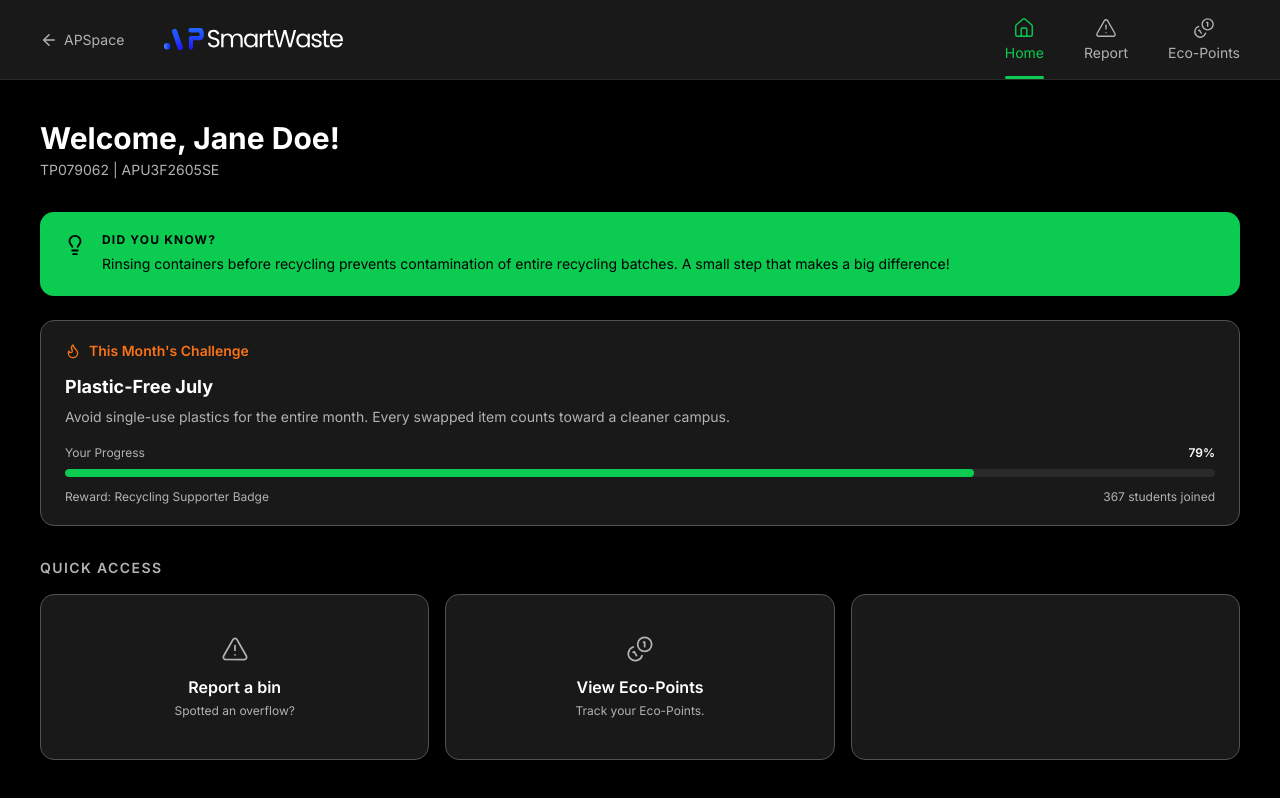
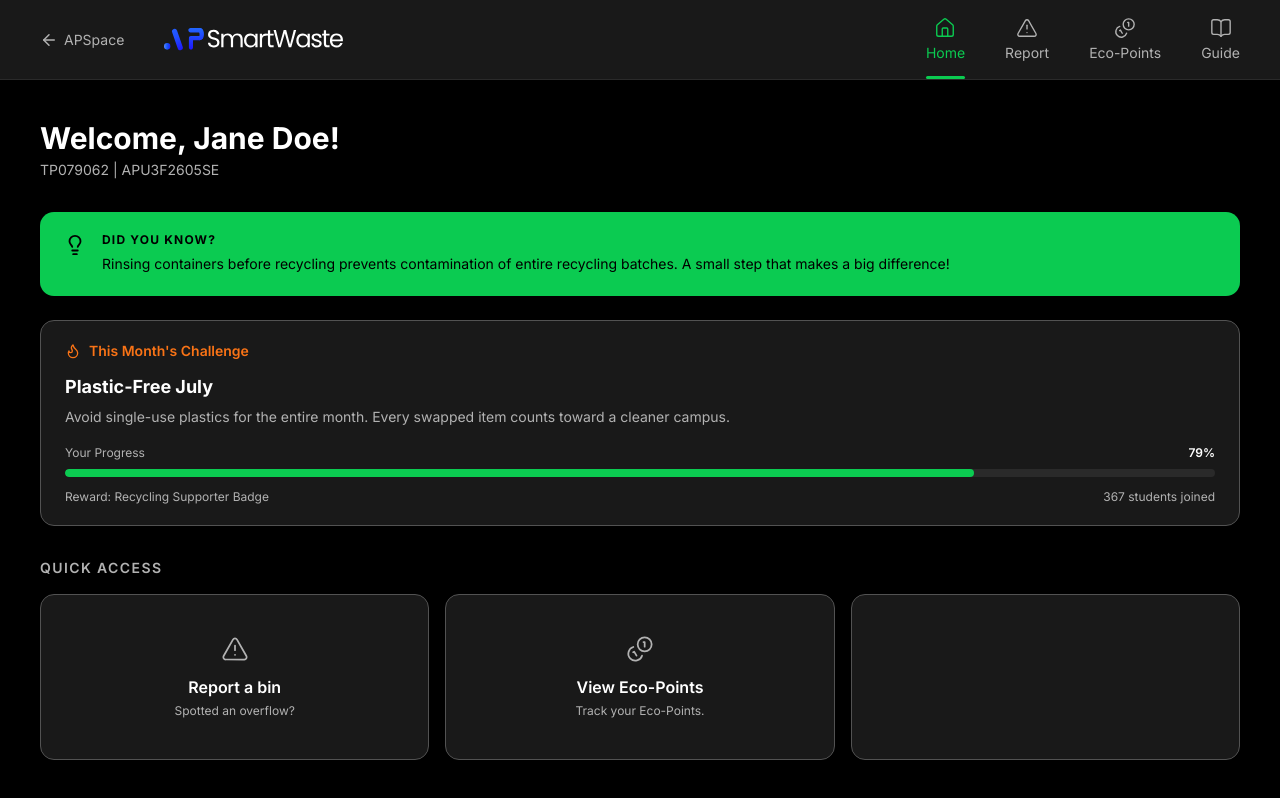
Before and after one commit to sevenpluseight/apu_gci_apsmartwaste, a Next.js app: page /student in a window 1280 px wide. Built offline with nearby package versions, Linux system fonts and the light colour scheme.

Commit message:
Add "Guide" navigation item to StudentNavBar

```diff
--- a/src/components/student/StudentNavBar.tsx
+++ b/src/components/student/StudentNavBar.tsx
@@ -4,12 +4,13 @@ import Image from "next/image";
 import Link from "next/link";
 import { usePathname } from "next/navigation";
 import { motion } from "framer-motion";
-import { ArrowLeft, Home, TriangleAlert, Coins, UserCircle } from "lucide-react";
+import { ArrowLeft, Home, TriangleAlert, Coins, UserCircle, BookOpen } from "lucide-react";
 
 const navItems = [
   { label: "Home", icon: Home, href: "/student" },
   { label: "Report", icon: TriangleAlert, href: "/student/report-overflow" },
   { label: "Eco-Points", icon: Coins, href: "/student/eco-points" },
+  { label: "Guide", icon: BookOpen, href: "/student/recycling-guide" },
   // { label: "Profile", icon: UserCircle, href: "/student/profile" },
 ];
 
```
